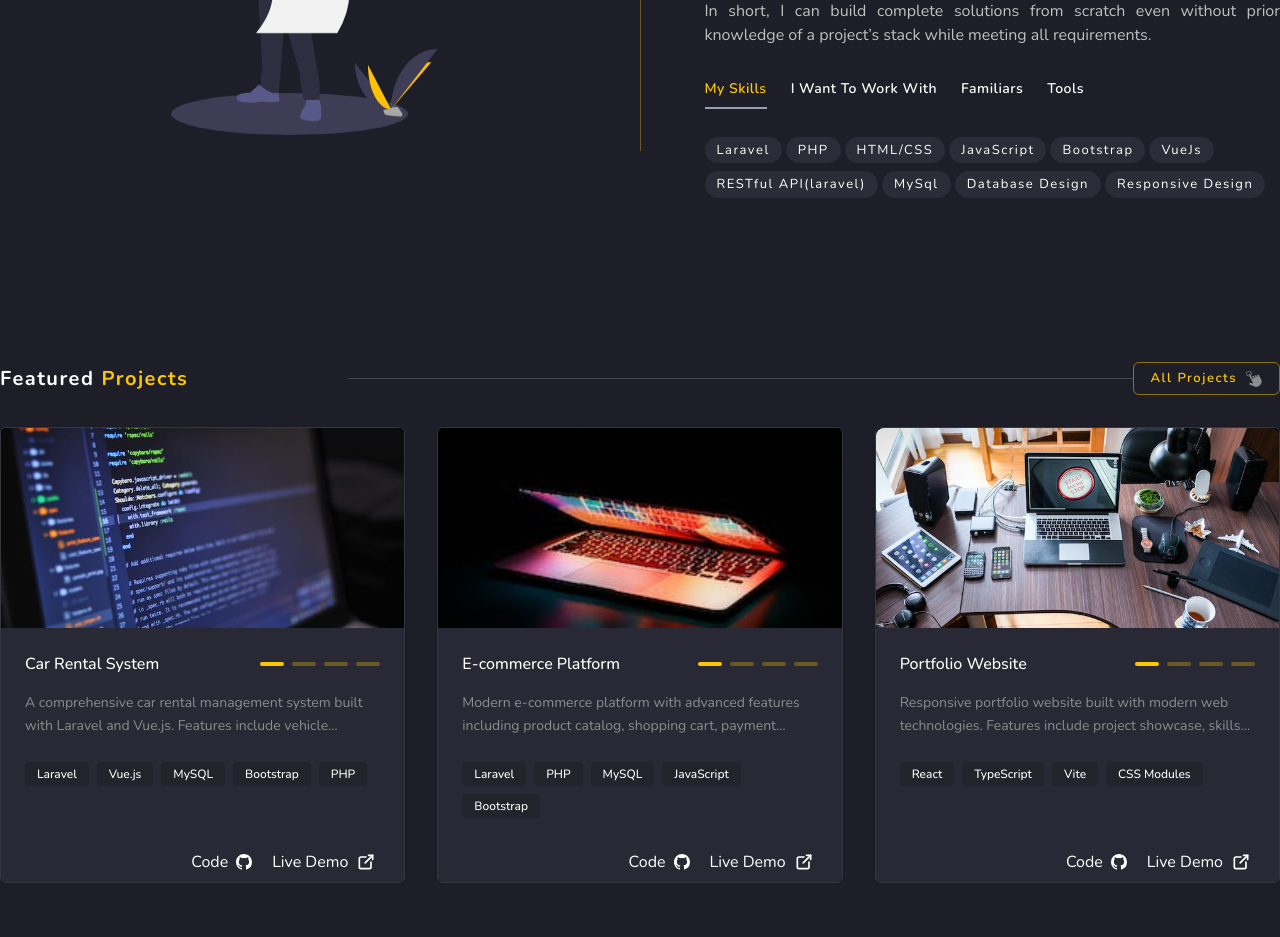
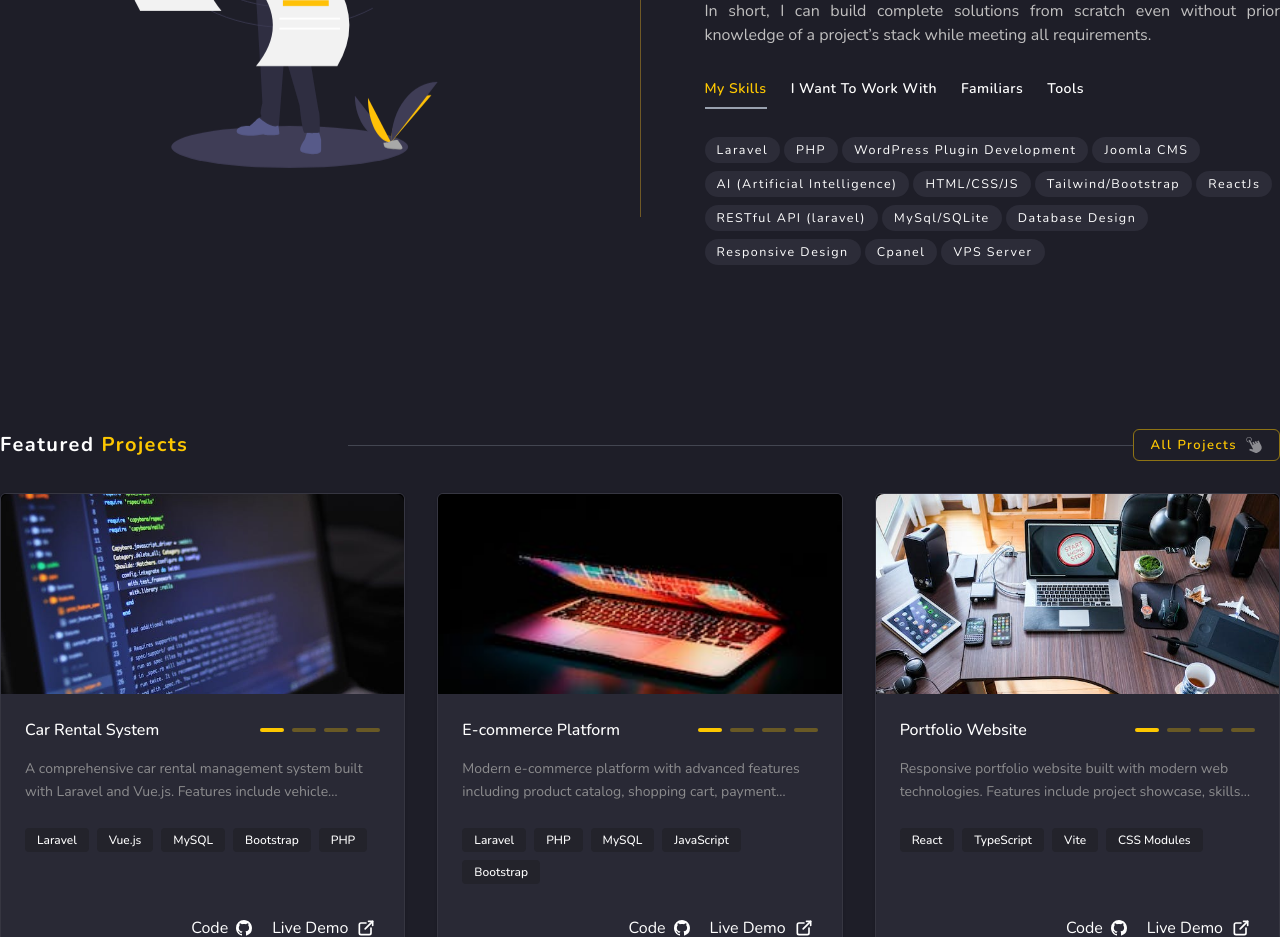
Before and after one commit to SagorIslamOfficial/personal, a React (Vite) app: page / in a window 1280 px wide. Shown: the part 1140-2077 px from the top of the page. Built offline with nearby package versions, Linux system fonts and the light colour scheme.

Commit message:
refactor: update skills & refactor some codes

```diff
--- a/src/components/shared/SkillTabs.tsx
+++ b/src/components/shared/SkillTabs.tsx
@@ -1,10 +1,9 @@
-import { useState, useCallback, useEffect } from 'react';
+import { useState, useCallback, useEffect } from "react";
 
 interface SkillCategory {
     id: string;
     label: string;
     skills: string[];
-    icon?: string;
 }
 
 interface SkillTabsProps {
@@ -18,7 +17,7 @@ interface SkillTabsProps {
 
 const SkillTabs = ({
     categories,
-    className = '',
+    className = "",
     defaultActiveTab,
     onTabChange,
     showCounter = true,
@@ -28,7 +27,7 @@ const SkillTabs = ({
     void showCounter;
     void animated;
     const [activeTab, setActiveTab] = useState<string>(
-        defaultActiveTab || categories[0]?.id || ''
+        defaultActiveTab || categories[0]?.id || "",
     );
 
     const handleTabClick = useCallback(
@@ -38,18 +37,18 @@ const SkillTabs = ({
                 onTabChange?.(tabId);
             }
         },
-        [activeTab, onTabChange]
+        [activeTab, onTabChange],
     );
 
     // Keyboard navigation
     const handleKeyDown = useCallback(
         (e: React.KeyboardEvent, tabId: string) => {
-            if (e.key === 'Enter' || e.key === ' ') {
+            if (e.key === "Enter" || e.key === " ") {
                 e.preventDefault();
                 handleTabClick(tabId);
             }
         },
-        [handleTabClick]
+        [handleTabClick],
     );
 
     // Update active tab if defaultActiveTab changes
@@ -80,8 +79,8 @@ const SkillTabs = ({
                             font-semibold text-sm cursor-pointer transition-all tracking-[.5px] duration-300 pb-2 border-b-2
                             ${
                                 activeTab === category.id
-                                    ? 'text-yellow-400 border-gray-400 font-semibold'
-                                    : 'text-gray-light hover:text-white border-transparent hover:border-gray-400 font-semibold'
+                                    ? "text-yellow-400 border-gray-400 font-semibold"
+                                    : "text-gray-light hover:text-white border-transparent hover:border-gray-400 font-semibold"
                             }
                             `}
                         onClick={() => handleTabClick(category.id)}
@@ -105,8 +104,8 @@ const SkillTabs = ({
                                     transition-all duration-300 ease-in-out
                                     ${
                                         activeTab === category.id
-                                            ? 'opacity-100 block'
-                                            : 'opacity-0 hidden'
+                                            ? "opacity-100 block"
+                                            : "opacity-0 hidden"
                                     }
                                 `}
                         id={`panel-${category.id}`}
@@ -119,7 +118,7 @@ const SkillTabs = ({
                                 category.skills.map((skill, index) => (
                                     <span
                                         key={index}
-                                        className="px-3 py-[3px] mb-1 bg-[#2c2c38] tracking-[1.5px] rounded-full text-[13px] font-[100] hover:bg-[#3c3c48] transition-all duration-300 text-white"
+                                        className="px-3 py-[3px] mb-1 bg-[#2c2c38] tracking-[1.5px] rounded-full text-[12.5px] font-[100] hover:bg-[#3c3c48] transition-all duration-300 text-white"
                                     >
                                         {skill}
                                     </span>
--- a/src/data/skills.ts
+++ b/src/data/skills.ts
@@ -2,64 +2,62 @@ export interface SkillCategory {
     id: string;
     label: string;
     skills: string[];
-    icon?: string;
     description?: string;
 }
 
 export const skillCategories: SkillCategory[] = [
     {
-        id: 'skills',
-        label: 'My Skills',
-        icon: 'fa-solid fa-code',
-        description: 'Core technical skills and expertise',
+        id: "skills",
+        label: "My Skills",
+        description: "Core technical skills and expertise",
         skills: [
-            'Laravel',
-            'PHP',
-            'HTML/CSS',
-            'JavaScript',
-            'Bootstrap',
-            'VueJs',
-            'RESTful API(laravel)',
-            'MySql',
-            'Database Design',
-            'Responsive Design',
+            "Laravel",
+            "PHP",
+            "WordPress Plugin Development",
+            "Joomla CMS",
+            "AI (Artificial Intelligence)",
+            "HTML/CSS/JS",
+            "Tailwind/Bootstrap",
+            "ReactJs",
+            "RESTful API (laravel)",
+            "MySql/SQLite",
+            "Database Design",
+            "Responsive Design",
+            "Cpanel",
+            "VPS Server",
         ],
     },
     {
-        id: 'want-to-work',
-        label: 'I Want To Work With',
-        icon: 'fa-solid fa-rocket',
-        description: 'Technologies I am eager to learn and work with',
+        id: "want-to-work",
+        label: "I Want To Work With",
+        description: "Technologies I am eager to learn and work with",
+        skills: ["C/C++", "NextJs", "System Design", "Microservices", "Docker"],
+    },
+    {
+        id: "familiars",
+        label: "Familiars",
+        description: "Technologies and tools I am familiar with",
         skills: [
-            'ReactJs',
-            'JavaScript',
-            'VueJs',
-            'Python',
-            'Tailwind CSS',
-            'Others database system',
+            "Problem Solving",
+            "macOS/iOS app development",
+            "Website Design(figma)",
+            "UI/UX",
+            "SEO",
         ],
     },
     {
-        id: 'familiars',
-        label: 'Familiars',
-        icon: 'fa-solid fa-lightbulb',
-        description: 'Technologies and tools I am familiar with',
-        skills: ['Website Design(figma)', 'UI/UX', 'Cpanel', 'SSH', 'VPS'],
-    },
-    {
-        id: 'tools',
-        label: 'Tools',
-        icon: 'fa-solid fa-tools',
-        description: 'Development tools and software I use regularly',
+        id: "tools",
+        label: "Tools",
+        description: "Development tools and software I use regularly",
         skills: [
-            'VS Code',
-            'Git',
-            'GitHub',
-            'Postman',
-            'Figma',
-            'Adobe XD',
-            'PhpStorm',
-            'MySQL Workbench',
+            "VS Code",
+            "AI Editors",
+            "PhpStorm",
+            "Git",
+            "GitHub",
+            "Postman",
+            "Figma",
+            "OS: macOS, Windows, Linux(Ubuntu)",
         ],
     },
 ];
```
